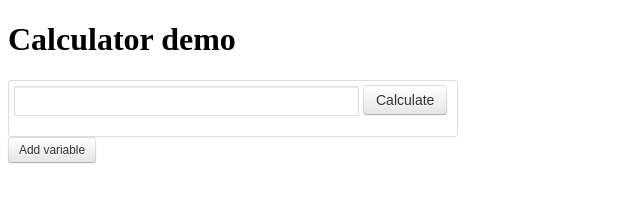
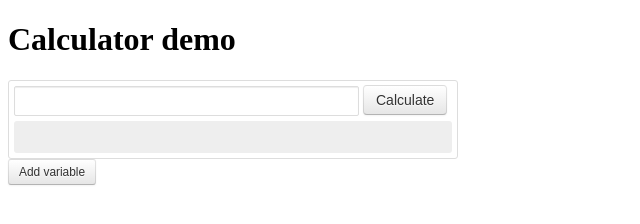
Before and after one commit to mattpf/MITx, a plain HTML site: page day1/day1.html in a window 1280 px wide. Shown: the whole page, without its empty margins (0-640 px from the left). Drawn offline with nearby package versions, Linux system fonts and the light colour scheme.

Commit message:
Move into day1/

```diff
--- a/day1.css
+++ b/day1/day1.css
@@ -81,7 +81,8 @@
 }
 
 .calculator-result:empty {
-    background-color: transparent;
+    background-color: #eee;
+    height: 22px;
 }
 
 .calculator-result.error {
```
Also changed, not shown: day1/day1.html (renamed from day1.html), day1/day1.js (renamed from day1.js).
